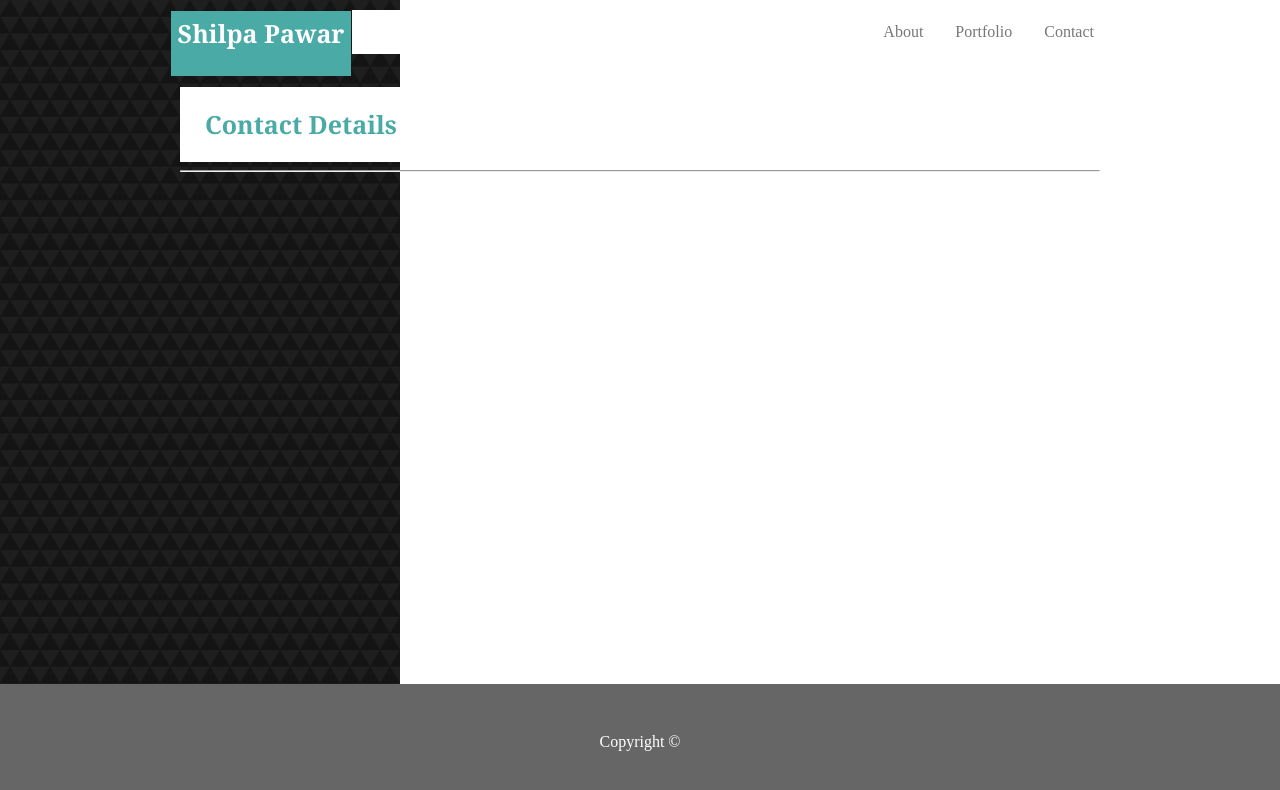
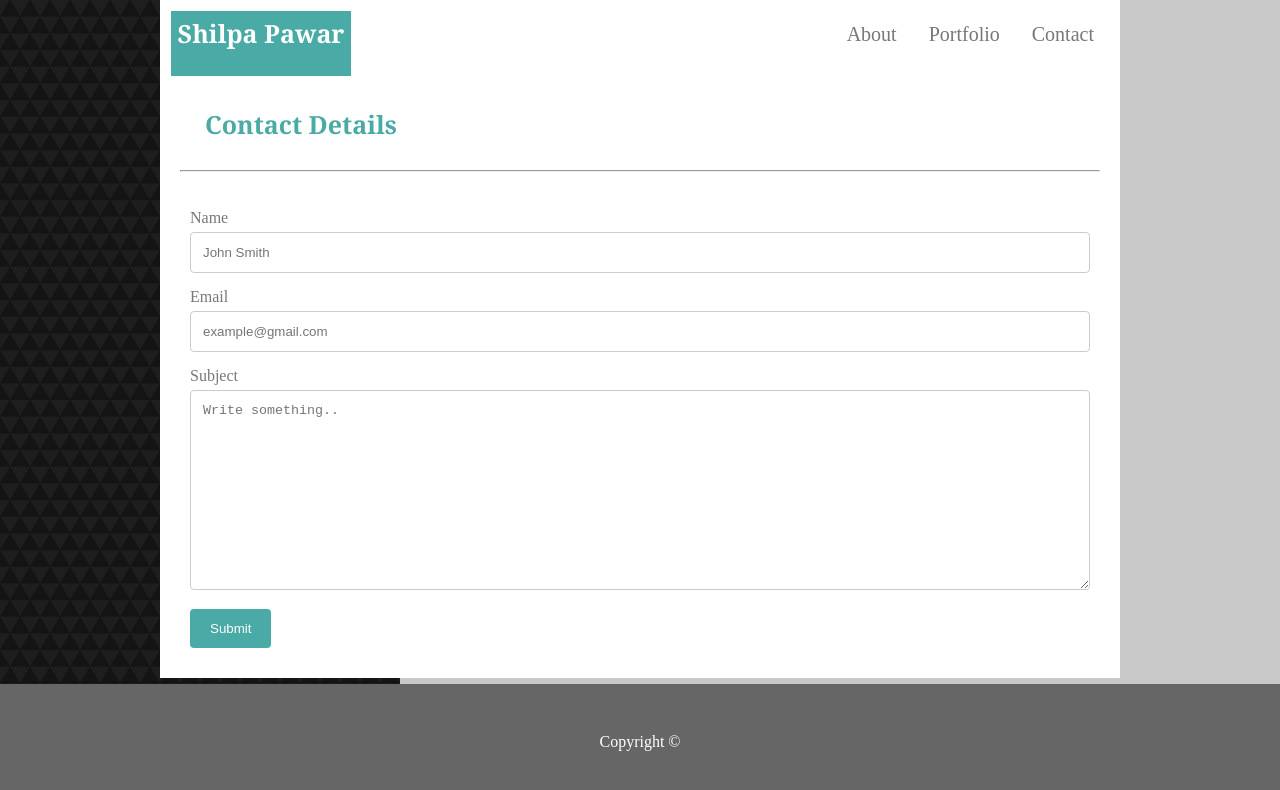
Before and after one commit to shilpipawar/Basic-Portfolio, a plain HTML site: page contact.html in a window 1280 px wide. Drawn offline with Linux system fonts and the light colour scheme.

Commit message:
content changes

```diff
--- a/assets/css/style.css
+++ b/assets/css/style.css
@@ -12,6 +12,7 @@ ul{
     padding: 0;
     overflow: hidden;
     background-color: #ffffff;
+    font-size: 20px;
 }
 
 li a {
@@ -19,7 +20,7 @@ li a {
     color:#777777;
     text-align: center;
     padding: 14px 16px;
-    text-decoration: none;
+    text-decoration:navajowhite;
 }
 
 h1{
@@ -58,7 +59,7 @@ body{
     background-repeat:repeat-y;
 
     color: #777777;
-
+    background-color:#7776;
     font-family: Arial', 'Helvetica Neue', Helvetica, sans-serif;
 
 }
@@ -71,9 +72,9 @@ body{
 aside
 {
   background:#fff;
-  width:350px;
-  height:300px;
-  border: 1px solid #eee;
+  width:35%;
+  height:35%;
+  border: 1px solid #ffffff;
   padding:2px;
   margin-left: 30px;
   float:left;
@@ -83,7 +84,9 @@ aside
 {
     clear: both;
     padding: 10px;
-    border-radius:3px solid blue;
+    border-radius:3px solid #7777;
+    background-color:#fffF;
+    box-sizing: border-box;
 }
 
 .wrapper
@@ -91,6 +94,7 @@ aside
     width: 960px;
     margin:0 auto 0 auto;
     padding: 10px;
+    background-color:#fffF;
 }
 
 .footer {
@@ -104,3 +108,36 @@ aside
     text-align: center;
     padding: 50px;
 }
+
+/*Contact HTML Style */
+
+input[type=text], select, textarea {
+    width: 100%;
+    padding: 12px;
+    border: 1px solid #ccc;
+    border-radius: 4px;
+    box-sizing: border-box;
+    margin-top: 6px;
+    margin-bottom: 16px;
+    resize: vertical;
+}
+
+
+input[type=submit] {
+    background-color:#4aaaa5;
+    color: white;
+    padding: 12px 20px;
+    border: none;
+    border-radius: 4px;
+    cursor: pointer;
+}
+
+input[type=submit]:hover {
+    background-color:#4aaaa5;
+}
+
+/* Add a background color and some padding around the form */
+.container {
+    border-radius: 5px;
+    padding: 20px;
+}
--- a/contact.html
+++ b/contact.html
@@ -37,6 +37,22 @@
                     <h2>Contact Details</h2>
                     <hr>
                 </section>
+                <div class="container">
+                        <form action="action_page.php">
+
+                          <label for="fname">Name</label>
+                          <input type="text" id="fname" name="firstname" placeholder="John Smith">
+
+                          <label for="Email">Email</label>
+                          <input type="text" id="lname" name="Email" placeholder="example@gmail.com">
+
+                          <label for="Message">Subject</label>
+                          <textarea id="Message" name="Message" placeholder="Write something.." style="height:200px"></textarea>
+
+                          <input type="submit" value="Submit">
+
+                        </form>
+                      </div>
                 <div class="footer">
                         Copyright &#169;
                 </div>
```
